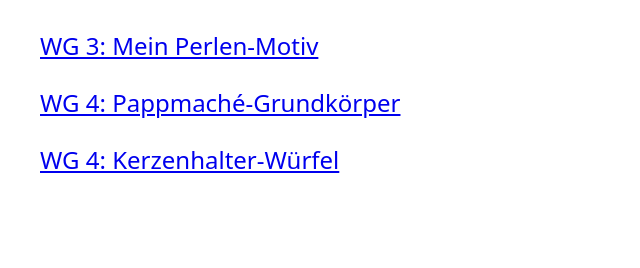
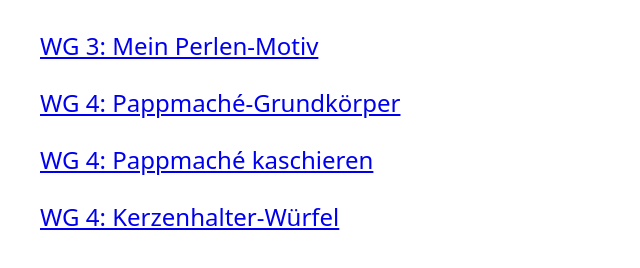
Before and after one commit to maximilianaust1999-web/tafelbilder, a plain HTML site: page index.html in a window 1280 px wide. Shown: the part 108-376 px from the top of the page, without its empty margins (0-640 px from the left). Drawn offline with Linux system fonts and the light colour scheme.

Commit message:
Add files via upload

```diff
--- a/index.html
+++ b/index.html
@@ -1,2 +1,2 @@
 <!doctype html><meta charset="utf-8"><meta name="viewport" content="width=device-width,initial-scale=1"><title>Tafelbilder</title>
-<body style="font:24px system-ui;margin:40px"><h1>Tafelbilder</h1><p><a href="perlen-motiv/">WG 3: Mein Perlen-Motiv</a></p><p><a href="pappmache/">WG 4: Pappmaché-Grundkörper</a></p><p><a href="kerzenhalter/">WG 4: Kerzenhalter-Würfel</a></p>
+<body style="font:24px system-ui;margin:40px"><h1>Tafelbilder</h1><p><a href="perlen-motiv/">WG 3: Mein Perlen-Motiv</a></p><p><a href="pappmache/">WG 4: Pappmaché-Grundkörper</a></p><p><a href="pappmache-2/">WG 4: Pappmaché kaschieren</a></p><p><a href="kerzenhalter/">WG 4: Kerzenhalter-Würfel</a></p>
```
